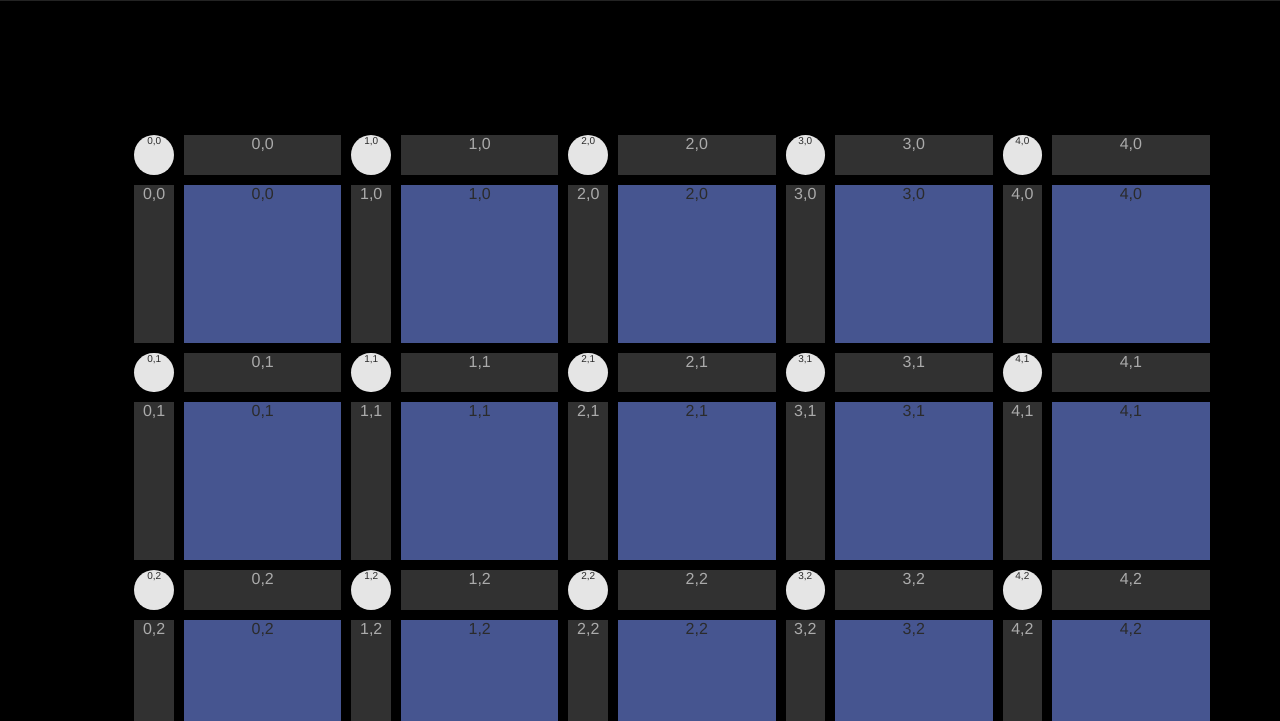
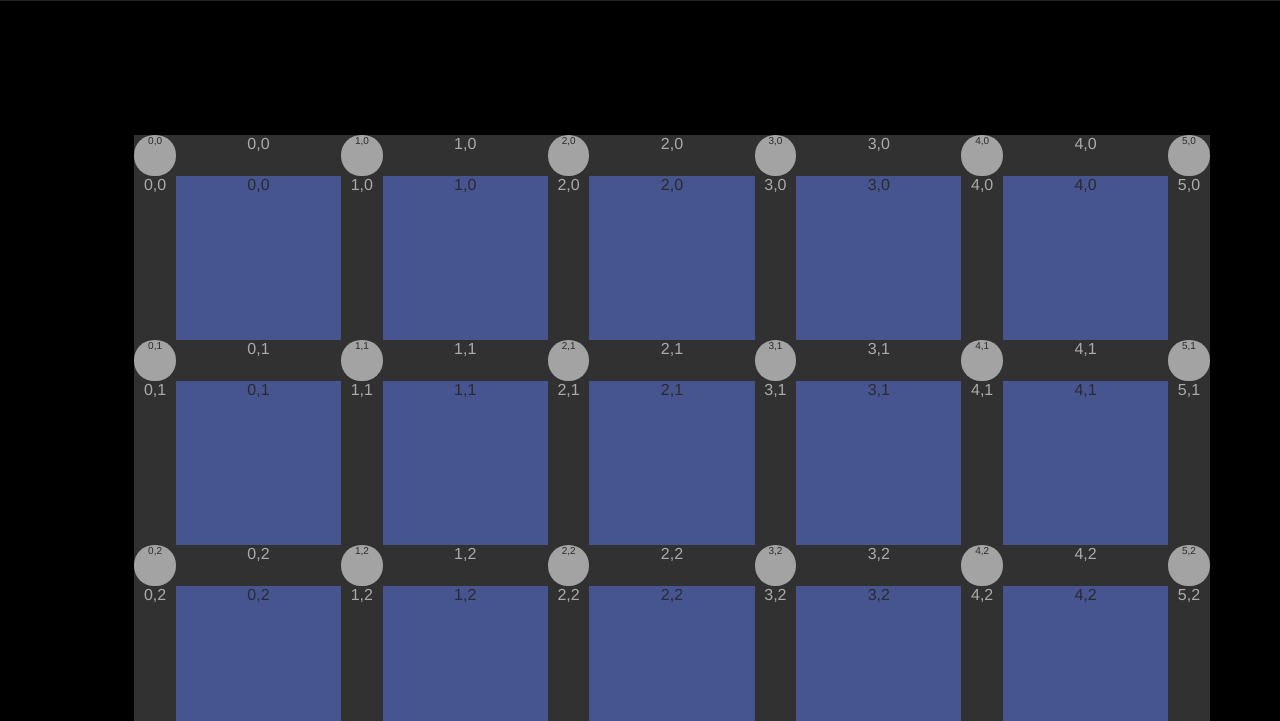
Before and after one commit to DE1-Computing-2-2023/computing-2-coursework-HarveyDesEng, a website with bundled scripts: page web-app/index.html in a window 1280 px wide. Shown: the part 79-800 px from the top of the page. Built offline with nearby package versions, Linux system fonts and the light colour scheme.

Commit message:
Completed grid but still have scaling issues

```diff
--- a/web-app/default.css
+++ b/web-app/default.css
@@ -39,12 +39,9 @@ main
 }
 
 .grid_container {
-    grid-template-columns: repeat(var(--game-columns), 1fr 4fr);
-    grid-template-rows: repeat(var(--game-rows), 1fr 4fr);
-    gap: var(--grid-gap);
+  grid-template-columns: repeat(var(--game-columns), 1fr 4fr) 1fr;
+  grid-template-rows: repeat(var(--game-rows), 1fr 4fr) 1fr;
   aspect-ratio: calc(var(--game-columns) / var(--game-rows));
-    margin: 10%;
-    margin-bottom: 10%;
   max-width: 100%;
   max-height: 100%;
   display: grid;
@@ -52,7 +49,9 @@ main
 
 #game_grid
 {
-    background-color: rgb(0, 0, 0);
+  margin: 10%;
+  margin-bottom: 10%;
+  background-color: rgb(49, 49, 49);
 }
 
 #game_grid h_line
@@ -78,7 +77,7 @@ main
 
 #game_grid dot
 {
-    background-color: rgb(229, 229, 229);
+    background-color: rgb(163, 163, 163);
     color:rgb(43, 43, 43);
     text-align: center;
     border-radius: 20px;
--- a/web-app/main.js
+++ b/web-app/main.js
@@ -17,6 +17,9 @@ R.range(0, (game_rows)).forEach(function (row_index) {
         h_line.textContent = `${column_index},${row_index}`;
         game_grid.append(h_line);
     });
+    const dot = document.createElement("dot");
+    dot.textContent = `5,${row_index}`;
+    game_grid.append(dot);
     R.range(0, (game_columns)).forEach(function (column_index) {
         const v_line = document.createElement("v_line");
         v_line.textContent = `${column_index},${row_index}`;
@@ -25,4 +28,18 @@ R.range(0, (game_rows)).forEach(function (row_index) {
         box.textContent = `${column_index},${row_index}`;
         game_grid.append(box);
     });
+    const v_line = document.createElement("v_line");
+    v_line.textContent = `5,${row_index}`;
+    game_grid.append(v_line);
 });
+R.range(0, (game_columns)).forEach(function (column_index) {
+    const dot = document.createElement("dot");
+    dot.textContent = `${column_index},4`;
+    game_grid.append(dot);
+    const h_line = document.createElement("h_line");
+    h_line.textContent = `${column_index},4`;
+    game_grid.append(h_line);
+});
+const dot = document.createElement("dot");
+dot.textContent = `5,4`;
+game_grid.append(dot);
```
Lines whose indentation alone changed are shown as unchanged.
